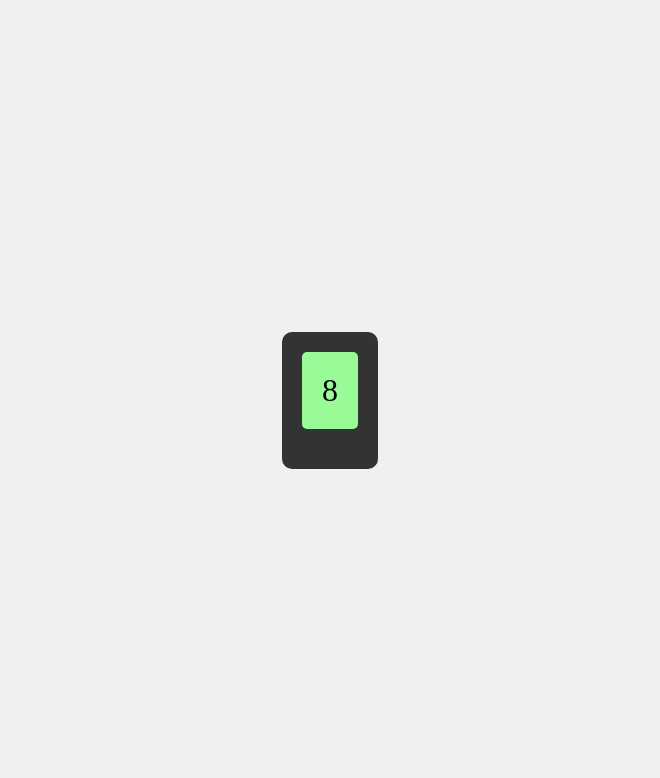
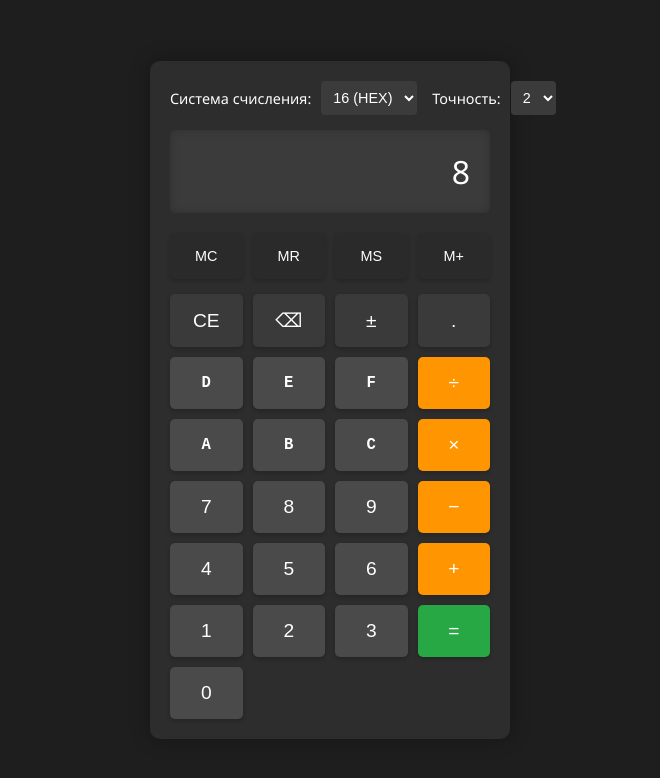
Before and after one commit to SveTi4/Calculator, an Electron app: page src/renderer/index.html in a window 660 px wide. Drawn offline with Linux system fonts and the light colour scheme.

Commit message:
Add first ui

```diff
--- a/src/renderer/index.html
+++ b/src/renderer/index.html
@@ -7,8 +7,71 @@
 </head>
 <body>
     <div class="calculator">
+        <div class="settings">
+            <div class="notation-selector">
+                <label for="notation">Система счисления:</label>
+                <select id="notation" class="select-css">
+                    <option value="2">2 (BIN)</option>
+                    <option value="8">8 (OCT)</option>
+                    <option value="10">10 (DEC)</option>
+                    <option value="16" selected>16 (HEX)</option>
+                </select>
+            </div>
+            <div class="precision-selector">
+                <label for="precision">Точность:</label>
+                <select id="precision" class="select-css">
+                    <option value="0">0</option>
+                    <option value="1">1</option>
+                    <option value="2" selected>2</option>
+                    <option value="3">3</option>
+                    <option value="4">4</option>
+                    <option value="5">5</option>
+                </select>
+            </div>
+        </div>
+
         <div class="display" id="display">0</div>
-        <!-- Пока оставим только дисплей -->
+
+        <div class="memory-buttons">
+            <button class="btn mem" id="mc">MC</button>
+            <button class="btn mem" id="mr">MR</button>
+            <button class="btn mem" id="ms">MS</button>
+            <button class="btn mem" id="m-plus">M+</button>
+        </div>
+
+        <div class="buttons">
+            <button class="btn func" id="ce">CE</button>
+            <button class="btn func" id="backspace">⌫</button>
+            <button class="btn func" id="sign">±</button>
+            <button class="btn func" id="separator">.</button>
+
+            <button class="btn num" id="d">D</button>
+            <button class="btn num" id="e">E</button>
+            <button class="btn num" id="f">F</button>
+            <button class="btn op" id="div">÷</button>
+
+            <button class="btn num" id="a">A</button>
+            <button class="btn num" id="b">B</button>
+            <button class="btn num" id="c">C</button>
+            <button class="btn op" id="mul">×</button>
+
+            <button class="btn num" id="7">7</button>
+            <button class="btn num" id="8">8</button>
+            <button class="btn num" id="9">9</button>
+            <button class="btn op" id="sub">−</button>
+
+            <button class="btn num" id="4">4</button>
+            <button class="btn num" id="5">5</button>
+            <button class="btn num" id="6">6</button>
+            <button class="btn op" id="add">+</button>
+
+            <button class="btn num" id="1">1</button>
+            <button class="btn num" id="2">2</button>
+            <button class="btn num" id="3">3</button>
+            <button class="btn op" id="equals">=</button>
+
+            <button class="btn num zero" id="0">0</button>
+        </div>
     </div>
     <script src="./renderer.js"></script>
 </body>
--- a/src/renderer/styles.css
+++ b/src/renderer/styles.css
@@ -4,22 +4,36 @@ body {
     align-items: center;
     height: 100vh;
     margin: 0;
-    background: #f0f0f0;
+    background: #1e1e1e;
+    font-family: 'Segoe UI', Tahoma, Geneva, Verdana, sans-serif;
 }
 
 .calculator {
-    background: #333;
+    background: #2d2d2d;
     padding: 20px;
     border-radius: 10px;
+    box-shadow: 0 0 20px rgba(0, 0, 0, 0.3);
+    width: 320px;
 }
 
 .display {
-    background: #98fb98;
+    background: #3b3b3b;
+    color: #ffffff;
     padding: 20px;
     text-align: right;
     font-size: 2em;
     margin-bottom: 20px;
     border-radius: 5px;
+    min-height: 30px;
+    word-wrap: break-word;
+    box-shadow: inset 0 0 10px rgba(0, 0, 0, 0.2);
+}
+
+.memory-buttons {
+    display: grid;
+    grid-template-columns: repeat(4, 1fr);
+    gap: 10px;
+    margin-bottom: 15px;
 }
 
 .buttons {
@@ -28,42 +42,138 @@ body {
     gap: 10px;
 }
 
-.memory-buttons {
-    display: grid;
-    grid-template-columns: repeat(4, 1fr);
-    gap: 10px;
-    margin-bottom: 10px;
-}
-
 .btn {
     border: none;
-    padding: 20px;
+    padding: 15px;
     font-size: 1.2em;
     border-radius: 5px;
     cursor: pointer;
-    transition: 0.3s;
+    transition: all 0.2s ease;
+    color: white;
+    font-weight: 500;
+    box-shadow: 0 2px 4px rgba(0, 0, 0, 0.2);
 }
 
 .btn:hover {
-    opacity: 0.8;
+    transform: translateY(-2px);
+    box-shadow: 0 4px 8px rgba(0, 0, 0, 0.3);
+}
+
+.btn:active {
+    transform: translateY(1px);
+    box-shadow: 0 1px 2px rgba(0, 0, 0, 0.2);
+}
+
+.btn.disabled {
+    opacity: 0.5;
+    cursor: not-allowed;
+}
+
+.btn.disabled:hover {
+    transform: none;
+    box-shadow: 0 2px 4px rgba(0, 0, 0, 0.2);
 }
 
 .num {
-    background: #666;
-    color: white;
+    background: #4a4a4a;
+}
+
+.num:hover {
+    background: #5a5a5a;
 }
 
 .op {
     background: #ff9500;
-    color: white;
+}
+
+.op:hover {
+    background: #ffaa33;
 }
 
 .func {
-    background: #a6a6a6;
+    background: #3a3a3a;
+}
+
+.func:hover {
+    background: #4a4a4a;
 }
 
 .mem {
-    background: #4a4a4a;
-    color: white;
+    background: #2a2a2a;
     font-size: 0.9em;
 }
+
+.mem:hover {
+    background: #3a3a3a;
+}
+
+/* Специальные стили для кнопок A-F */
+#a, #b, #c, #d, #e, #f {
+    font-family: monospace;
+    font-weight: bold;
+}
+
+/* Стили для equals */
+#equals {
+    background: #28a745;
+}
+
+#equals:hover {
+    background: #2fb750;
+}
+
+/* Адаптивность для маленьких экранов */
+@media (max-width: 360px) {
+    .calculator {
+        width: 100%;
+        padding: 10px;
+        border-radius: 0;
+    }
+
+    .btn {
+        padding: 12px;
+        font-size: 1.1em;
+    }
+}
+
+.settings {
+    margin-bottom: 15px;
+    display: flex;
+    justify-content: space-between;
+    align-items: center;
+    gap: 15px;
+}
+
+.notation-selector,
+.precision-selector {
+    display: flex;
+    align-items: center;
+    gap: 10px;
+    flex: 1;
+}
+
+.notation-selector label,
+.precision-selector label {
+    color: #fff;
+    font-size: 0.9em;
+    white-space: nowrap;
+}
+
+.select-css {
+    background-color: #3b3b3b;
+    color: white;
+    padding: 8px;
+    border: none;
+    border-radius: 4px;
+    font-size: 0.9em;
+    cursor: pointer;
+    outline: none;
+}
+
+.select-css:hover {
+    background-color: #4a4a4a;
+}
+
+.select-css option {
+    background-color: #2d2d2d;
+}
```
